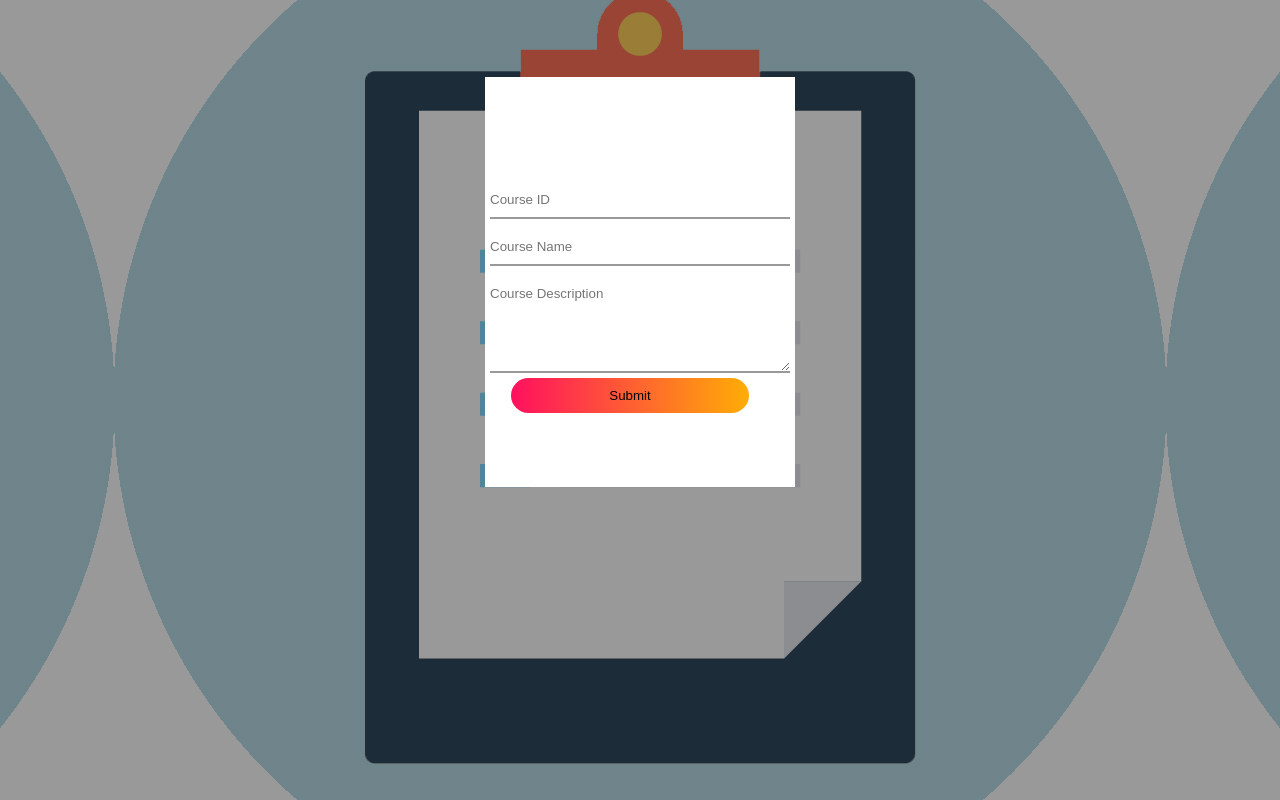
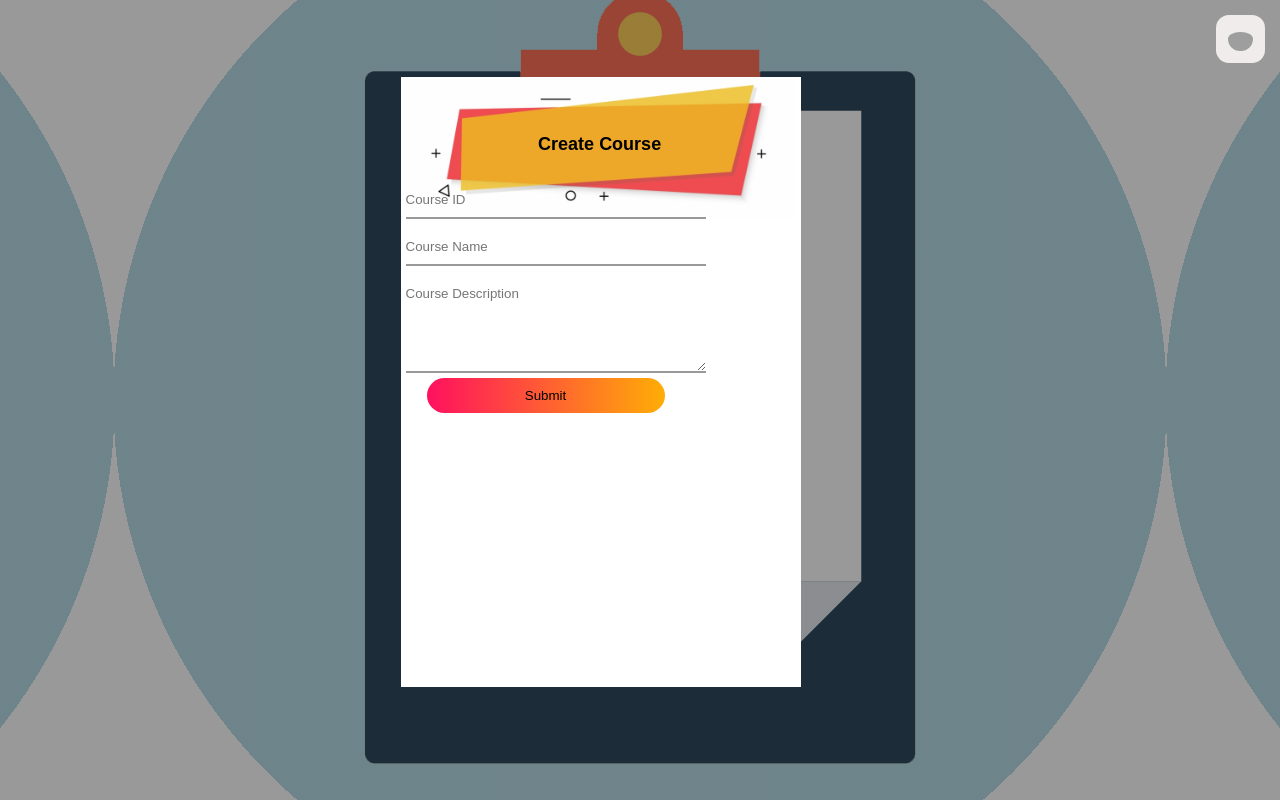
Before and after one commit to hemanthkasoju/profAssistor, a Django app: page /accounts/createCourse in a window 1280 px wide. Run offline with Django 3.2, Linux system fonts and the light colour scheme; grey boxes are pictures that could not be loaded.

Commit message:
create course css changes

```diff
--- a/Templates/createCourse.html
+++ b/Templates/createCourse.html
@@ -7,27 +7,33 @@
 </head>
 
 <body>
-
-
 <div class="hero">
-
-            {% if user.is_authenticated %}
-			Hi, {{ user.first_name }}
-            <a href="/accounts/logout" class="lout"> Logout </a>
-            {% endif %}
-	  <div class="formc">
-		  <form action = "/accounts/createCourse" method = "post" class="input-group">
+    <div class="navigation">
+        <a class="logoutbutton" href="/accounts/logout">
+            <img src="https://www.vippng.com/png/detail/0-2967_png-file-svg-logout-logo-png.png">
+            <div class="logout">Logout</div>
+        </a>
+    </div>
+    <div class="form-box">
+         <div class="head-contianer">
+				 <div class="mainHeader-text">Create Course </div>
+		 </div>
+        <form action="/accounts/createCourse" method="post" class="input-group">
             {% csrf_token %}
             <input type="text" class="input-field" placeholder="Course ID" name="courseID" required><br>
             <input type="text" class="input-field" placeholder="Course Name" name="courseName" required><br>
-		 <textarea class="input-field" placeholder="Course Description" name="description" rows="5" cols="50" required></textarea><br>
-		 <input type="submit" name="Create course"  class="submit-btn"> <br>
+            <textarea class="input-field" placeholder="Course Description" name="description" rows="5" cols="50"
+                      required></textarea><br>
+            <input type="submit" name="Create course" class="submit-btn"> <br>
             <div>
                 {% for message in messages %}
                 <h3>{{message}}</h3>
                 {% endfor %}
             </div>
         </form>
+		  <div >{% if user.is_authenticated %}
+            {{ user.first_name }} Create Course
+            {% endif %}</div>
     </div>
 </div>
 </body>
```
Lines whose indentation alone changed are shown as unchanged.
